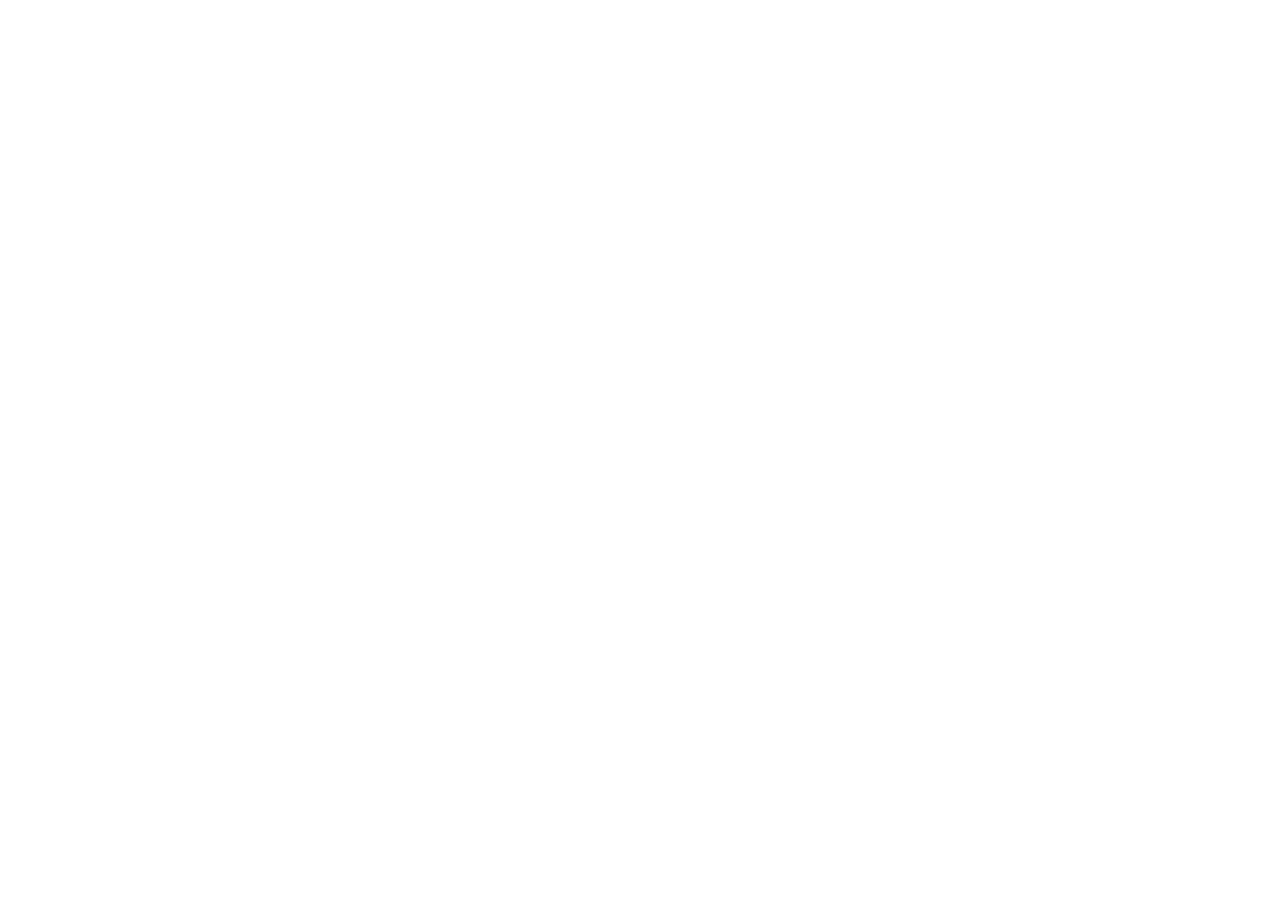
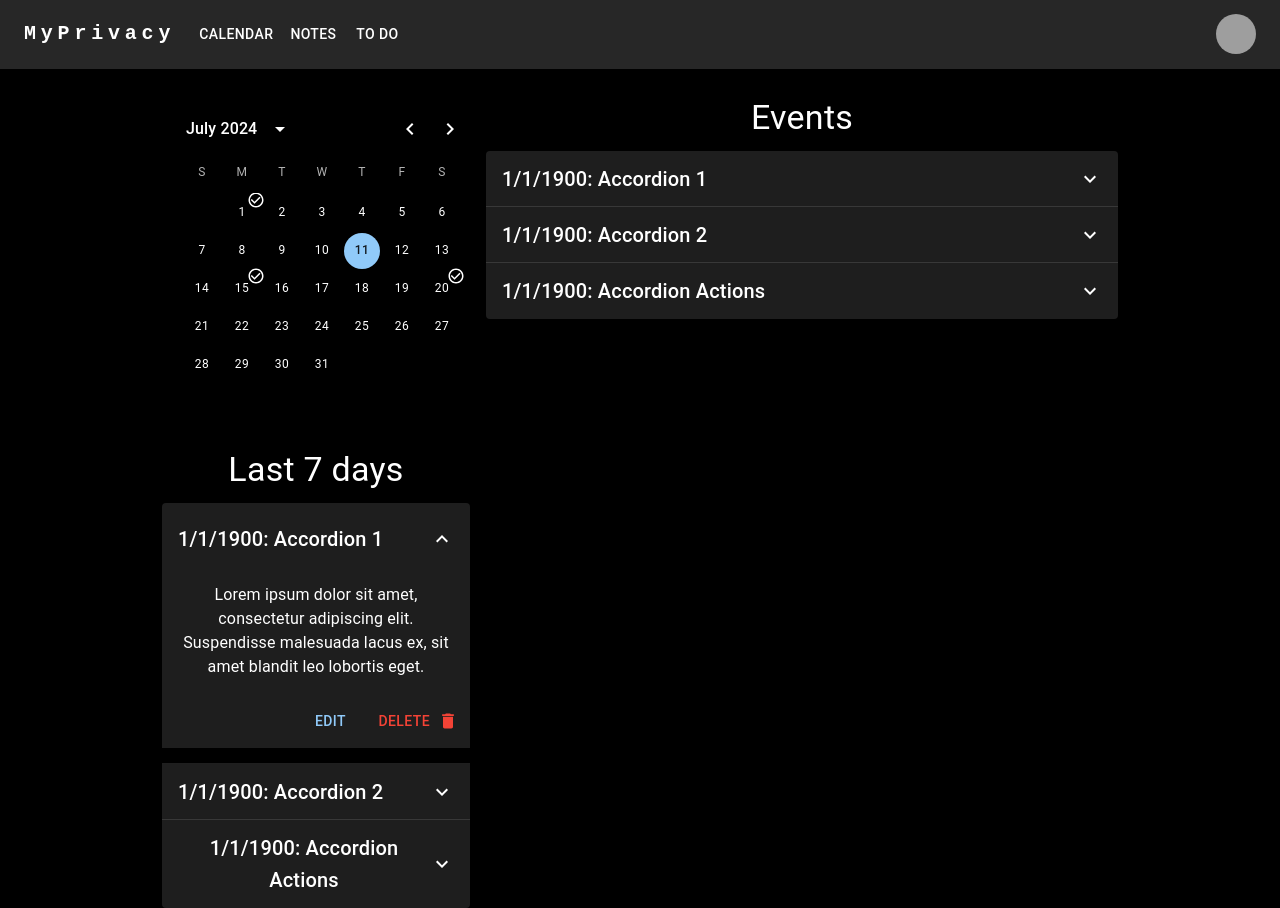
Before and after one commit to CodeOfVictor/MyPrivacy, a React (Create React App) app in the folder myprivacy/: page /app in a window 1280 px wide. Before the commit the page ends 800 px from the top, so only its background shows below. Built offline with nearby package versions, Linux system fonts and the light colour scheme; grey boxes are pictures that could not be loaded.

Commit message:
Add white or dark theme and change in options

```diff
--- /dev/null
+++ b/myprivacy/src/ThemeContext.js
@@ -0,0 +1,22 @@
+import React, { createContext, useState, useContext } from 'react';
+
+// Create the theme context
+const ThemeContext = createContext();
+
+// Custom hook to use the theme context
+export const useThemeContext = () => useContext(ThemeContext);
+
+// Theme provider component
+export const ThemeProvider = ({ children }) => {
+    const [darkMode, setDarkMode] = useState(true); // Default to dark mode
+
+    const toggleTheme = (event) => {
+        setDarkMode(event.target.checked); // Toggle theme based on switch
+    };
+
+    return (
+        <ThemeContext.Provider value={{ darkMode, toggleTheme }}>
+            {children}
+        </ThemeContext.Provider>
+    );
+};
--- a/myprivacy/src/components/Application.js
+++ b/myprivacy/src/components/Application.js
@@ -1,27 +1,18 @@
 import React, { useState } from 'react';
-import { Grid } from '@mui/material';
+import { Grid, CssBaseline, ThemeProvider, createTheme } from '@mui/material'; // Add ThemeProvider and createTheme here
 import Navbar from './Navbar';
 import Calendar from './calendar/Calendar';
 import Notes from './notes/Notes';
 import ToDo from './toDo/ToDo';
 import Options from './Options';
-import { ThemeProvider, createTheme, CssBaseline } from '@mui/material';
-
-const darkTheme = createTheme({
-    palette: {
-        mode: 'dark',
-        background: {
-            default: '#000000'
-        },
-    },
-});
+import { useThemeContext } from '../ThemeContext';
 
 function Application() {
-    const [activeComponent, setActiveComponent] = useState('Calendar');
-    const [isOptionsOpen, setIsOptionsOpen] = useState(false);
+    const [activeComponent, setActiveComponent] = useState('Calendar'); // Default component
+    const [isOptionsOpen, setIsOptionsOpen] = useState(false); // Modal visibility
 
-    const openOptionsModal = () => setIsOptionsOpen(true);
-    const closeOptionsModal = () => setIsOptionsOpen(false);
+    const openOptionsModal = () => setIsOptionsOpen(true); // Open options modal
+    const closeOptionsModal = () => setIsOptionsOpen(false); // Close options modal
 
     const renderComponent = () => {
         switch (activeComponent) {
@@ -36,16 +27,27 @@ function Application() {
         }
     };
 
+    const { darkMode } = useThemeContext(); // Get current theme mode
+
+    const theme = createTheme({
+        palette: {
+            mode: darkMode ? 'dark' : 'light', // Use theme context value
+            background: {
+                default: darkMode ? '#000000' : '#ffffff', // Background color based on theme
+            },
+        },
+    });
+
     return (
-        <ThemeProvider theme={darkTheme}>
-            <CssBaseline />
+        <ThemeProvider theme={theme}> {/* Apply the theme based on context */}
+            <CssBaseline /> {/* Reset global styles */}
             <Grid container>
                 <Navbar setActiveComponent={setActiveComponent} openOptionsModal={openOptionsModal} />
                 <Grid container>
-                    {renderComponent()}
+                    {renderComponent()} {/* Render the selected component */}
                 </Grid>
             </Grid>
-            <Options open={isOptionsOpen} handleClose={closeOptionsModal} />
+            <Options open={isOptionsOpen} handleClose={closeOptionsModal} /> {/* Render options modal */}
         </ThemeProvider>
     );
 }
--- a/myprivacy/src/components/Options.js
+++ b/myprivacy/src/components/Options.js
@@ -1,6 +1,7 @@
 import * as React from 'react';
 import { Box, Typography, Modal, Switch, Button, InputLabel, MenuItem, FormControl, Select, Stack } from '@mui/material';
 import DeleteIcon from '@mui/icons-material/Delete';
+import { useThemeContext } from '../ThemeContext';
 
 const style = {
     position: 'absolute',
@@ -15,15 +16,12 @@ const style = {
 };
 
 function Options({ open, handleClose }) {
-    const [language, setLanguage] = React.useState('English');
-    const [darkMode, setDarkMode] = React.useState(true);
+    const { darkMode, toggleTheme } = useThemeContext(); // Get the current theme mode and toggle function
+    const [language, setLanguage] = React.useState('English'); // Default language
 
+    // Handle language selection change
     const handleChangeLanguage = (event) => {
         setLanguage(event.target.value);
-    };
-
-    const handleChangeTheme = (event) => {
-        setDarkMode(event.target.checked);
     };
 
     return (
@@ -42,7 +40,7 @@ function Options({ open, handleClose }) {
                     {/* Dark Theme Switch */}
                     <Stack direction="row" alignItems="center" spacing={2}>
                         <Typography>Dark Theme</Typography>
-                        <Switch checked={darkMode} onChange={handleChangeTheme} />
+                        <Switch checked={darkMode} onChange={toggleTheme} /> {/* Toggle dark mode */}
                     </Stack>
 
                     {/* Language Selector */}
@@ -54,7 +52,7 @@ function Options({ open, handleClose }) {
                                 labelId="language-select-label"
                                 id="language-select"
                                 value={language}
-                                onChange={handleChangeLanguage}
+                                onChange={handleChangeLanguage} // Handle language change
                                 label="Language"
                             >
                                 <MenuItem value={'English'}>English</MenuItem>
--- a/myprivacy/src/components/calendar/Calendar.js
+++ b/myprivacy/src/components/calendar/Calendar.js
@@ -8,7 +8,7 @@ import Badge from '@mui/material/Badge';
 import { PickersDay } from '@mui/x-date-pickers/PickersDay';
 import { DayCalendarSkeleton } from '@mui/x-date-pickers/DayCalendarSkeleton';
 import CheckCircleOutlineIcon from '@mui/icons-material/CheckCircleOutline';
-import Event from './Event'; // Importa el componente Event
+import Event from './Event';
 
 function readFetch(date, { signal }) {
   return new Promise((resolve, reject) => {
@@ -76,9 +76,10 @@ function Calendar() {
   };
 
   return (
-    <Grid container style={{ marginTop: '1%', justifyContent: 'center', width: '90%' }}>
-      <Grid style={{ width: '30%' }}>
-        <Grid>
+    <Grid container spacing={2} justifyContent="center" style={{ marginTop: '1%' }}>
+      {/* Calendar Column */}
+      <Grid item xs={12} md={3}>
+        <Box textAlign="center" mb={2}>
           <LocalizationProvider dateAdapter={AdapterDayjs}>
             <DateCalendar
               defaultValue={dayjs()}
@@ -89,21 +90,23 @@ function Calendar() {
               slotProps={{ day: { highlightedDays } }}
             />
           </LocalizationProvider>
-        </Grid>
-
-        <Grid>
-          <Typography variant="h4">Last 7 days</Typography>
+        </Box>
+        <Box textAlign="center">
+          <Typography variant="h4" gutterBottom>Last 7 days</Typography>
           <Event date="1/1/1900" title="Accordion 1" description="Lorem ipsum dolor sit amet, consectetur adipiscing elit. Suspendisse malesuada lacus ex, sit amet blandit leo lobortis eget." defaultExpanded={true} />
           <Event date="1/1/1900" title="Accordion 2" description="Lorem ipsum dolor sit amet, consectetur adipiscing elit. Suspendisse malesuada lacus ex, sit amet blandit leo lobortis eget." defaultExpanded={false} />
           <Event date="1/1/1900" title="Accordion Actions" description="Lorem ipsum dolor sit amet, consectetur adipiscing elit. Suspendisse malesuada lacus ex, sit amet blandit leo lobortis eget." defaultExpanded={false} />
-        </Grid>
+        </Box>
       </Grid>
 
-      <Grid style={{ width: '60%', marginRight: '-10%' }}>
-        <Typography variant="h4">Events</Typography>
-        <Event date="1/1/1900" title="Accordion 1" description="Lorem ipsum dolor sit amet, consectetur adipiscing elit. Suspendisse malesuada lacus ex, sit amet blandit leo lobortis eget." defaultExpanded={false} />
-        <Event date="1/1/1900" title="Accordion 2" description="Lorem ipsum dolor sit amet, consectetur adipiscing elit. Suspendisse malesuada lacus ex, sit amet blandit leo lobortis eget." defaultExpanded={false} />
-        <Event date="1/1/1900" title="Accordion Actions" description="Lorem ipsum dolor sit amet, consectetur adipiscing elit. Suspendisse malesuada lacus ex, sit amet blandit leo lobortis eget." defaultExpanded={false} />
+      {/* Events Column */}
+      <Grid item xs={12} md={6}>
+        <Box textAlign="center">
+          <Typography variant="h4" gutterBottom>Events</Typography>
+          <Event date="1/1/1900" title="Accordion 1" description="Lorem ipsum dolor sit amet, consectetur adipiscing elit. Suspendisse malesuada lacus ex, sit amet blandit leo lobortis eget." defaultExpanded={false} />
+          <Event date="1/1/1900" title="Accordion 2" description="Lorem ipsum dolor sit amet, consectetur adipiscing elit. Suspendisse malesuada lacus ex, sit amet blandit leo lobortis eget." defaultExpanded={false} />
+          <Event date="1/1/1900" title="Accordion Actions" description="Lorem ipsum dolor sit amet, consectetur adipiscing elit. Suspendisse malesuada lacus ex, sit amet blandit leo lobortis eget." defaultExpanded={false} />
+        </Box>
       </Grid>
     </Grid>
   );
--- a/myprivacy/src/components/notes/Note.js
+++ b/myprivacy/src/components/notes/Note.js
@@ -4,7 +4,7 @@ import { Box, Typography, Card, CardContent } from '@mui/material';
 function Note({ title, date, description }) {
   return (
     <Box sx={{ minWidth: 275, marginBottom: '1%', marginLeft: '1%' }}>
-      <Card variant="outlined">
+      <Card variant="outlined" style={{ textAlign: 'center' }}>
         <CardContent>
           <Typography variant="h5" component="div">
             {title}
--- a/myprivacy/src/components/toDo/Task.js
+++ b/myprivacy/src/components/toDo/Task.js
@@ -6,9 +6,9 @@ function Task({ state, title, date, description }) {
     return (
         <Box sx={{ minWidth: 275, marginBottom: '1%', marginLeft: '1%' }}>
             <Card variant="outlined">
-                <CardContent>
+                <CardContent style={{ textAlign: 'center' }}>
                     {/* Wrap the title in a Box to center it */}
-                    <Box sx={{ display: 'flex', justifyContent: 'center', alignItems: 'center' }}>
+                    <Box>
                         <Typography variant="h5" component="div">
                             <Checkbox />
                             {title}
--- a/myprivacy/src/index.js
+++ b/myprivacy/src/index.js
@@ -1,13 +1,17 @@
 import React from 'react';
 import ReactDOM from 'react-dom/client';
 import './index.css';
-import App from './App';
+import Application from './components/Application';
+import { ThemeProvider as ThemeContextProvider } from './ThemeContext';
 import reportWebVitals from './reportWebVitals';
+
 
 const root = ReactDOM.createRoot(document.getElementById('root'));
 root.render(
   <React.StrictMode>
-    <App />
+    <ThemeContextProvider> {/* Wrap the application with ThemeContextProvider */}
+      <Application /> {/* Render your main application component */}
+    </ThemeContextProvider>
   </React.StrictMode>
 );
 
```
